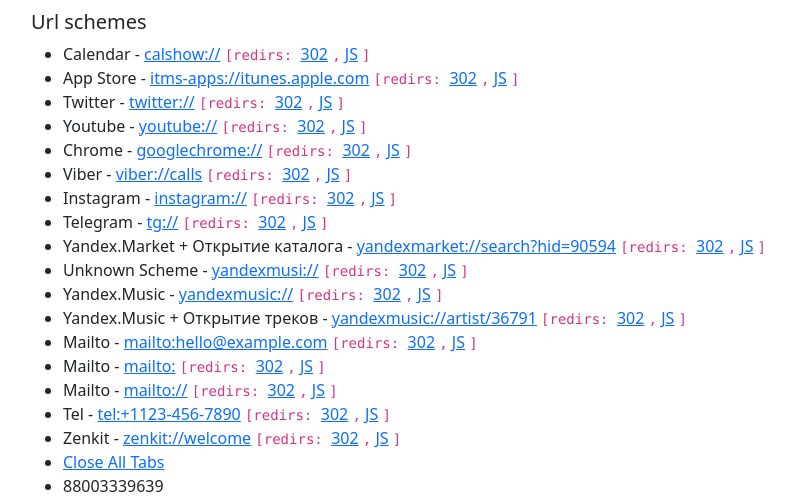
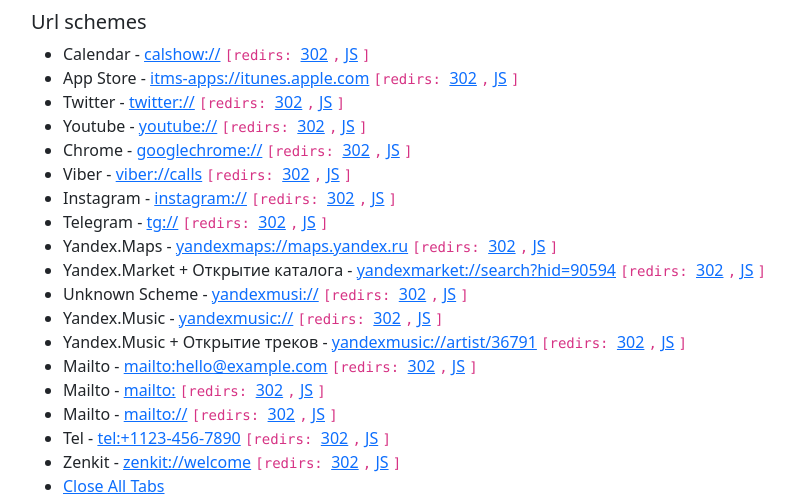
Before and after one commit to persidskiy/ibro-samples, a Flask app: page /urls in a window 1280 px wide. Shown: the part 571-1069 px from the top of the page, without its empty margins (51-845 px from the left). Run offline with Flask 2, Linux system fonts and the light colour scheme.

Commit message:
more urls

```diff
--- a/web/src/templates/custom_urls.html
+++ b/web/src/templates/custom_urls.html
@@ -100,6 +100,7 @@
       <li>{{ link_with_redirect('Viber', 'viber://calls') }}</li>
       <li>{{ link_with_redirect('Instagram', 'instagram://') }}</li>
       <li>{{ link_with_redirect('Telegram', 'tg://') }}</li>
+      <li>{{ link_with_redirect('Yandex.Maps', 'yandexmaps://maps.yandex.ru') }}</li>
       <li>{{ link_with_redirect('Yandex.Market + Открытие каталога', 'yandexmarket://search?hid=90594') }}</li>
       <li>{{ link_with_redirect('Unknown Scheme', 'yandexmusi://') }}</li>
       <li>{{ link_with_redirect('Yandex.Music', 'yandexmusic://') }}</li>
```
